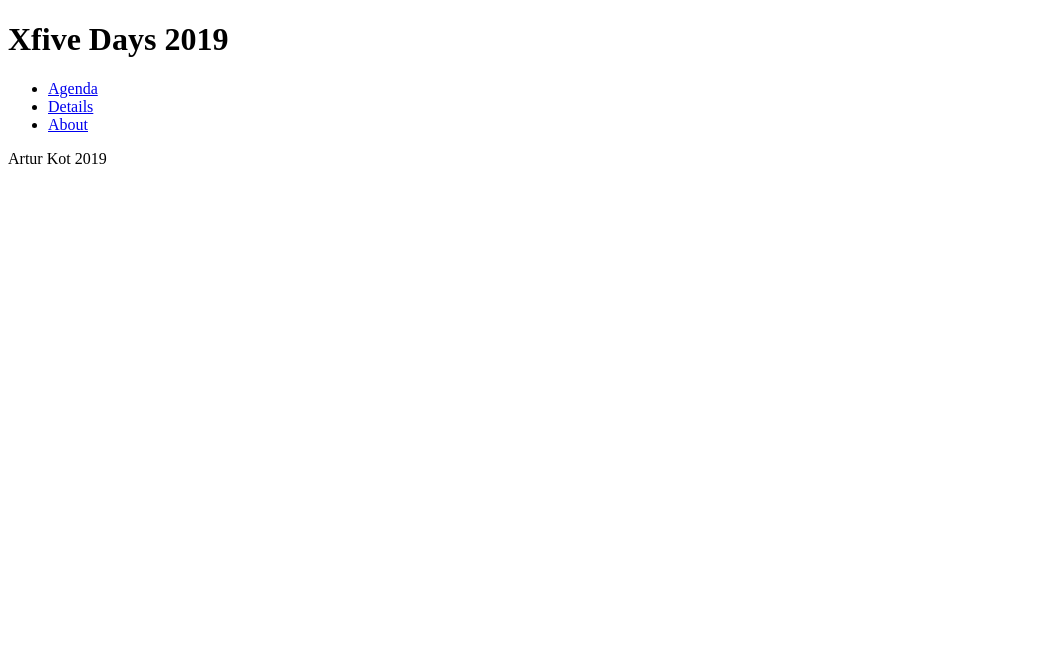
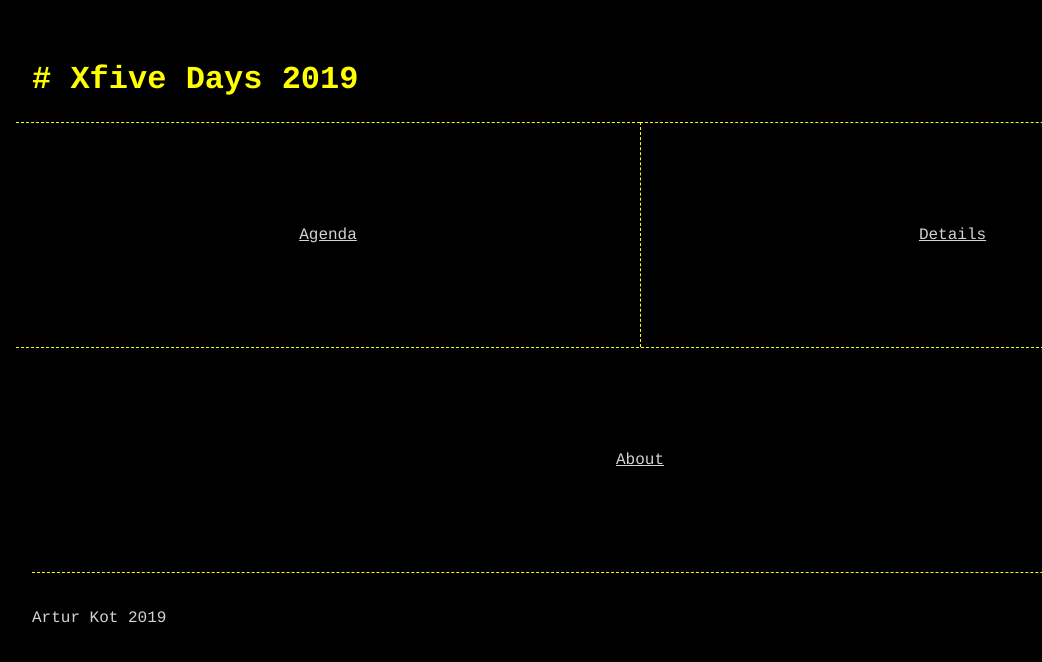
Before and after one commit to xfiveco/xfive-days-2019, a Jekyll site: the page built from index.html, in a window 1280 px wide. Shown: the top 662 px of the page, without its empty margins (0-1042 px from the left). Built offline with Jekyll 4.4.1, drawn with Linux system fonts in a browser that asks for light colours.

Commit message:
Fix css link in index

```diff
--- a/index.html
+++ b/index.html
@@ -7,7 +7,7 @@
     <meta charset="UTF-8" />
     <title>Xfive Days 2019</title>
     <meta name="viewport" content="width=device-width, initial-scale=1">
-    <link rel="stylesheet" href="{{ site.url }}css/main.css" />
+    <link rel="stylesheet" href="{{ site.url }}/css/main.css" />
 </head>
 <body>
 <div class="page">
```
